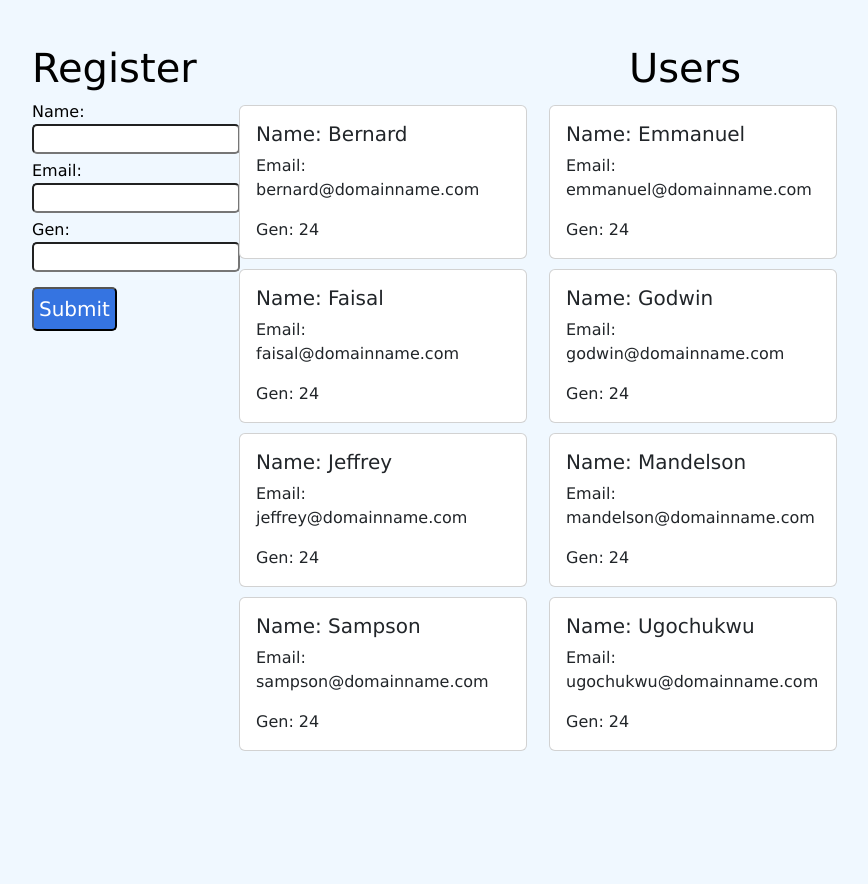
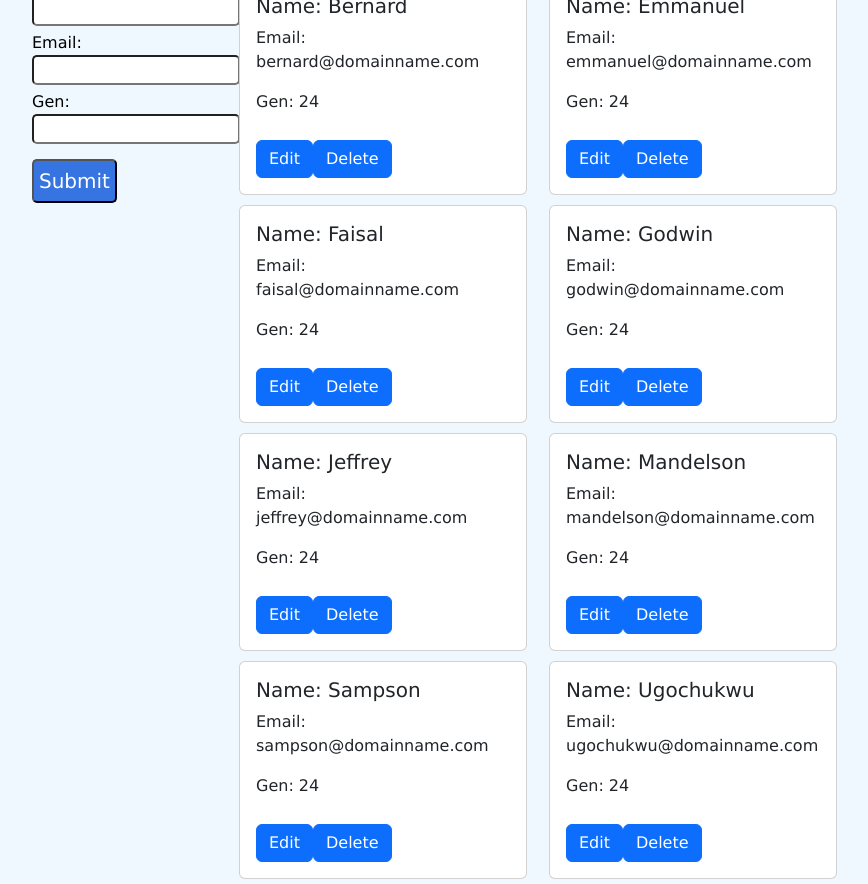
Before and after one commit to nGhart/users, a React (Create React App) app: page / in a window 1280 px wide. Shown: the whole page, without its empty margins (50-918 px from the left). Before the commit the page ends 800 px from the top, so only its background shows below. Built offline with nearby package versions, Linux system fonts and the light colour scheme.

Commit message:
Added buttons to card

```diff
--- a/src/Components/Users.js
+++ b/src/Components/Users.js
@@ -3,6 +3,7 @@ import Card from 'react-bootstrap/Card';
 import Container from 'react-bootstrap/Container';
 import Row from 'react-bootstrap/Row';
 import Col from 'react-bootstrap/Col';
+import Button from 'react-bootstrap/Button';
 
 class Users extends Component {
     render() {
@@ -21,6 +22,10 @@ class Users extends Component {
                                     <Card.Text>
                                         Gen: {item.gen}
                                     </Card.Text>
+                                    <div className='userModification'>
+                                    <Button variant="primary" className='userButton'>Edit</Button>
+                                    <Button variant="primary" className='userButton'>Delete</Button>
+                                    </div>
                                 </Card.Body>
                             </Card>
                         </Col>
```
